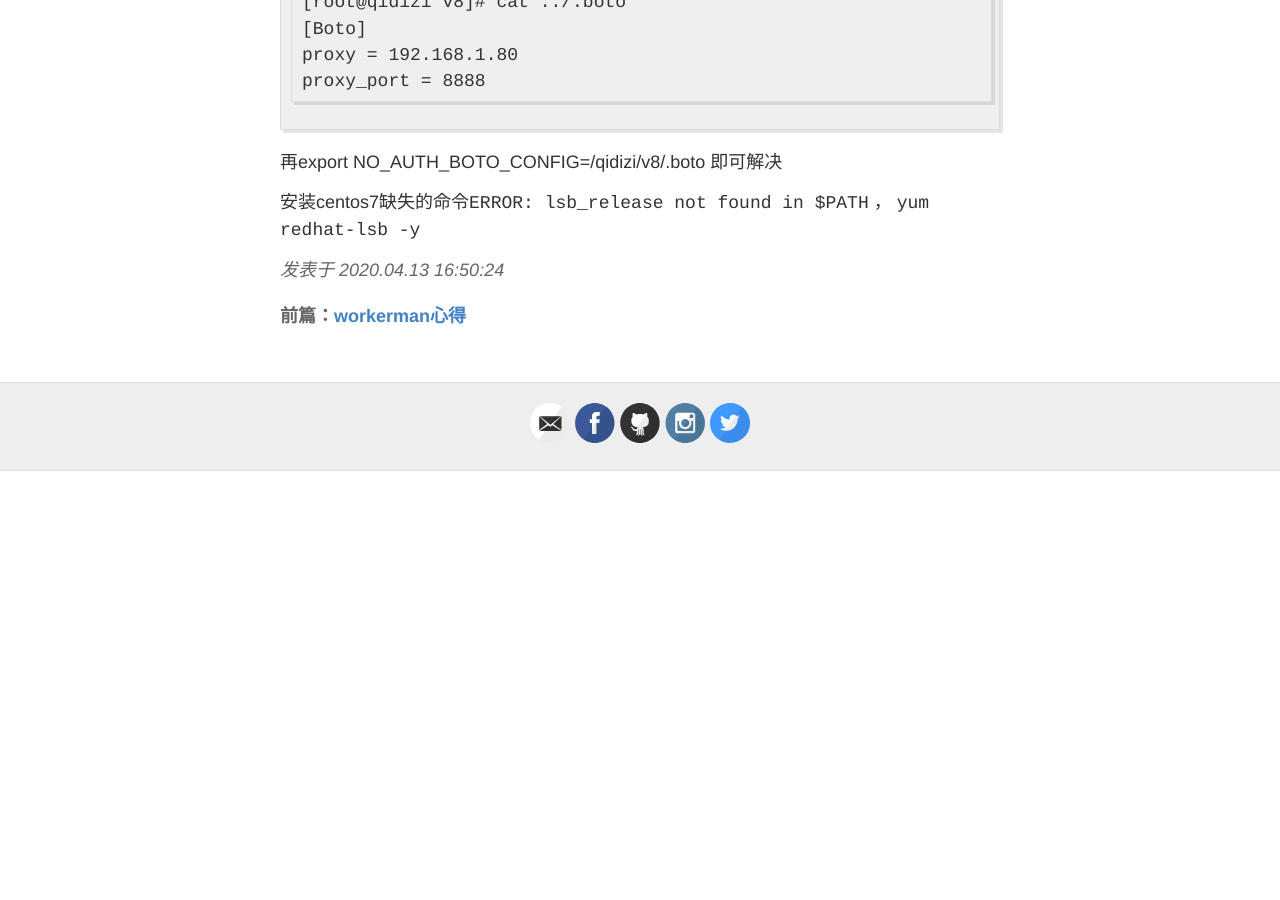
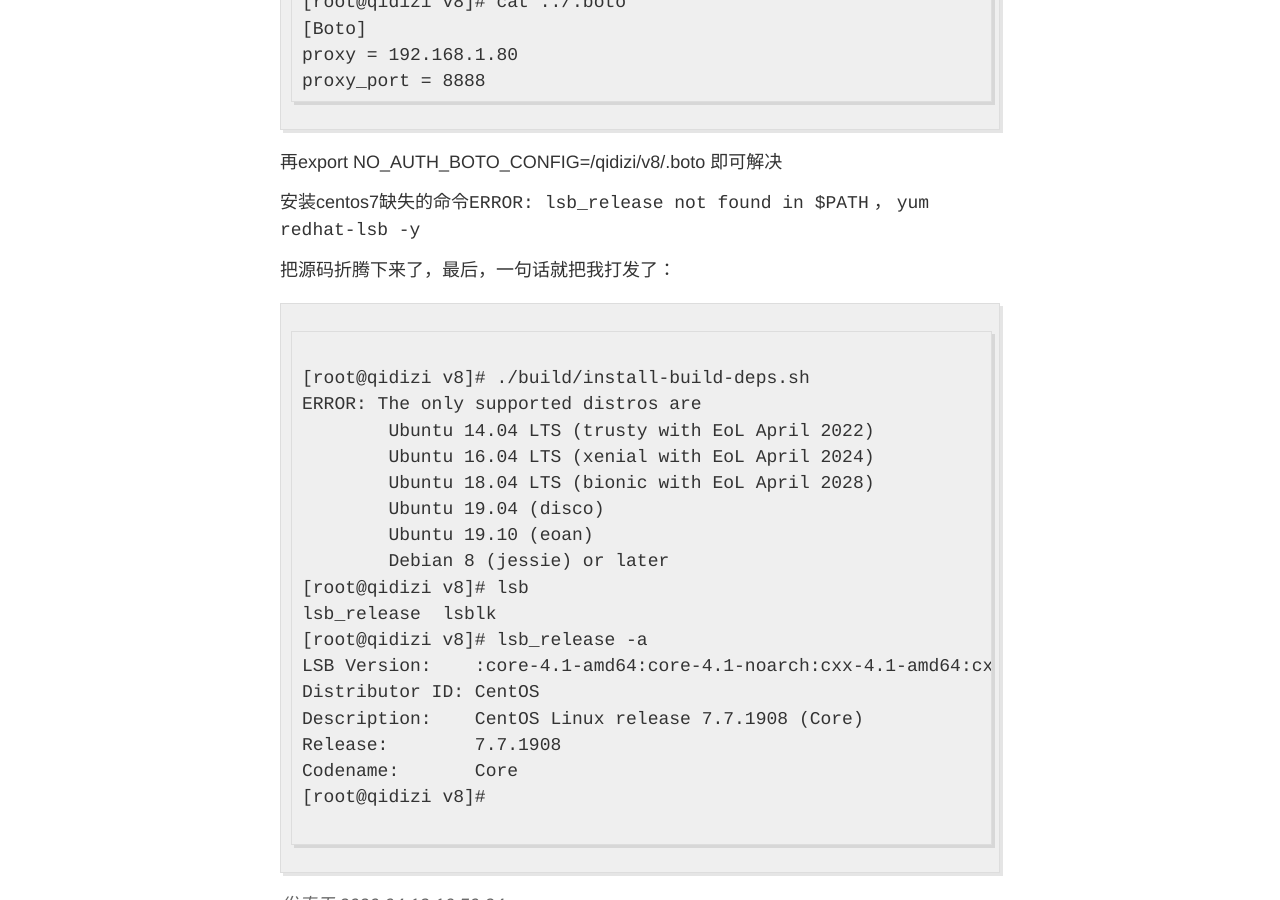
Before and after one commit to qidizi/qidizi.github.io, a Jekyll site: the page built from _posts/2020-04-13-php-tips.md, in a window 1280 px wide and 900 px high, scrolled down 714 px. Built offline with Jekyll 4.4.1, drawn with Linux system fonts in a browser that asks for light colours; before the commit the page ends 1185 px from its top, so only the background shows below that.

Commit message:
Update 2020-04-13-php-tips.md

````diff
--- a/_posts/2020-04-13-php-tips.md
+++ b/_posts/2020-04-13-php-tips.md
@@ -26,3 +26,27 @@ proxy_port = 8888
 再export NO_AUTH_BOTO_CONFIG=/qidizi/v8/.boto 即可解决
 
 安装centos7缺失的命令`ERROR: lsb_release not found in $PATH` ， `yum redhat-lsb -y`
+
+把源码折腾下来了，最后，一句话就把我打发了：
+
+```
+
+[root@qidizi v8]# ./build/install-build-deps.sh
+ERROR: The only supported distros are
+ 	Ubuntu 14.04 LTS (trusty with EoL April 2022)
+ 	Ubuntu 16.04 LTS (xenial with EoL April 2024)
+ 	Ubuntu 18.04 LTS (bionic with EoL April 2028)
+ 	Ubuntu 19.04 (disco)
+ 	Ubuntu 19.10 (eoan)
+ 	Debian 8 (jessie) or later
+[root@qidizi v8]# lsb
+lsb_release  lsblk
+[root@qidizi v8]# lsb_release -a
+LSB Version:	:core-4.1-amd64:core-4.1-noarch:cxx-4.1-amd64:cxx-4.1-noarch:desktop-4.1-amd64:desktop-4.1-noarch:languages-4.1-amd64:languages-4.1-noarch:printing-4.1-amd64:printing-4.1-noarch
+Distributor ID:	CentOS
+Description:	CentOS Linux release 7.7.1908 (Core)
+Release:	7.7.1908
+Codename:	Core
+[root@qidizi v8]#
+
+```
````
